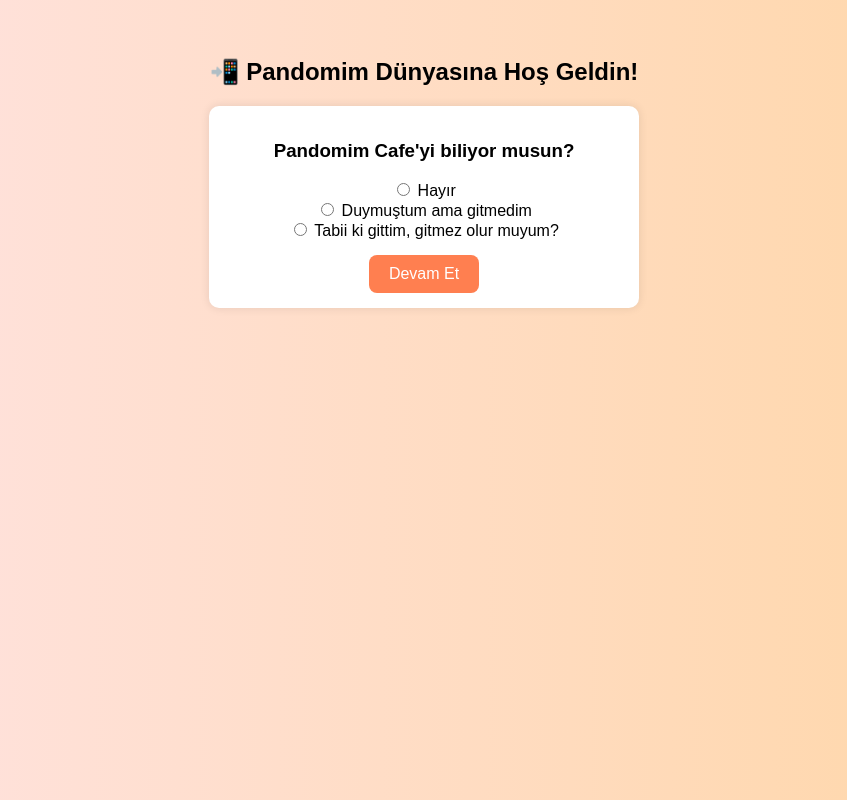
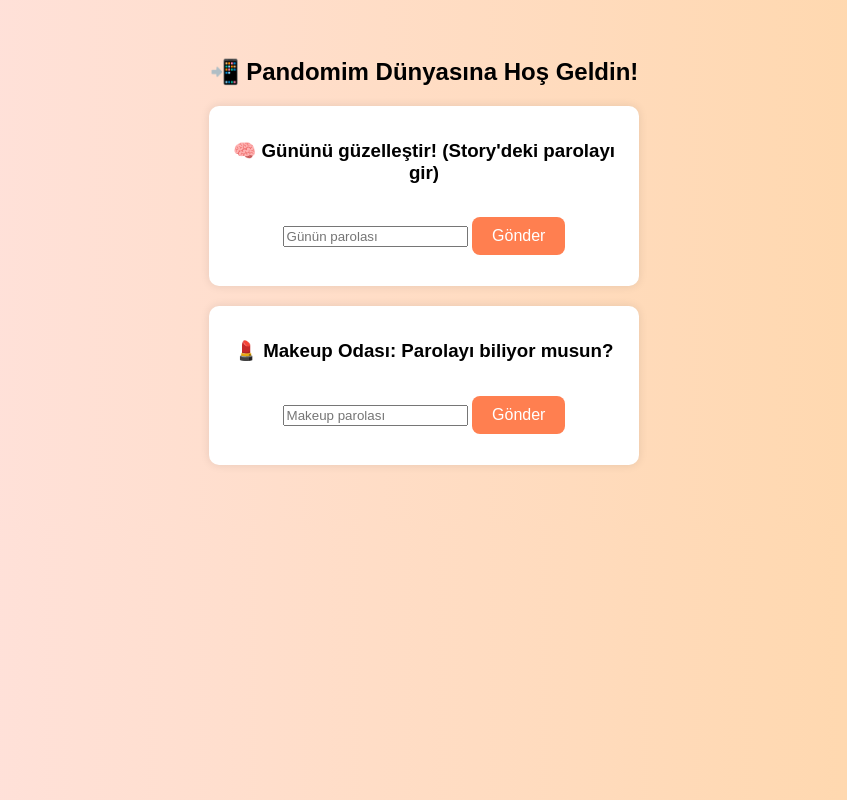
Before and after one commit to Pandomimcafe/pandomimcafe.github.io, a plain HTML site: page index.html in a window 1280 px wide. Both pictures are taken after a click on the button "Devam Et". Shown: the whole page, without its empty margins (216-1063 px from the left). Drawn offline with Linux system fonts and the light colour scheme.

Commit message:
Add files via upload

```diff
--- a/index.html
+++ b/index.html
@@ -44,72 +44,75 @@
 <body>
   <h2>📲 Pandomim Dünyasına Hoş Geldin!</h2>
   <div class="question" id="ilkSoru">
-    <h3>Pandomim Cafe'yi biliyor musun?</h3>
-    <label><input type="radio" name="q4" value="duymadim" /> Hayır</label><br/>
-    <label><input type="radio" name="q4" value="duydum" /> Duymuştum ama gitmedim</label><br/>
-    <label><input type="radio" name="q4" value="gittim" /> Tabii ki gittim, gitmez olur muyum?</label><br/>
-    <button onclick="degerlendir()">Devam Et</button>
+    <h3>Günün nasıl geçiyor?</h3>
+    <label><input type="radio" name="q1" value="iyi" /> Harika</label><br/>
+    <label><input type="radio" name="q1" value="kotu" /> Pek iyi değil</label><br/>
+    <button onclick="devamEt()">Devam Et</button>
   </div>
 
-  <div class="fal-bolumu" id="falBolumu">
-    <h3>Bugün kendini nasıl hissediyorsun?</h3>
-    <label><input type="radio" name="q1" value="iyi" /> Harika</label><br/>
-    <label><input type="radio" name="q1" value="yorgun" /> Yorgun</label><br/>
-    <h3>Aklında en çok ne var?</h3>
-    <label><input type="radio" name="q2" value="ask" /> Aşk</label><br/>
-    <label><input type="radio" name="q2" value="kariyer" /> Kariyer</label><br/>
-    <h3>En çok neyi diliyorsun?</h3>
-    <label><input type="radio" name="q3" value="surpriz" /> Sürpriz</label><br/>
-    <label><input type="radio" name="q3" value="huzur" /> Huzur</label><br/>
-    <button onclick="getFal()">Falımı Göster</button>
+  <div class="parola-bolumu" id="storyParolaBolumu">
+    <h3>🧠 Gününü güzelleştir! (Story'deki parolayı gir)</h3>
+    <input type="text" id="storyParolaInput" placeholder="Günün parolası" />
+    <button onclick="kontrolEtStoryParola()">Gönder</button>
+    <p id="storySonucu"></p>
   </div>
 
-  <div id="result"></div>
+  <div class="parola-bolumu" id="makeupParolaBolumu">
+    <h3>💄 Makeup Odası: Parolayı biliyor musun?</h3>
+    <input type="text" id="makeupParolaInput" placeholder="Makeup parolası" />
+    <button onclick="kontrolEtMakeupParola()">Gönder</button>
+    <p id="makeupSonucu"></p>
+  </div>
 
   <script>
     document.getElementById("ilkSoru").style.display = "block";
 
-    function degerlendir() {
-      const q4 = document.querySelector('input[name="q4"]:checked');
-      if (!q4) {
-        alert("Lütfen bir seçenek seç.");
-        return;
-      }
+    function devamEt() {
+      document.getElementById("ilkSoru").style.display = "none";
+      document.getElementById("storyParolaBolumu").style.display = "block";
+      document.getElementById("makeupParolaBolumu").style.display = "block";
+    }
 
-      const zatenYonlendirildi = localStorage.getItem("carkYonlendirildi");
+    async function kontrolEtStoryParola() {
+      const parola = document.getElementById("storyParolaInput").value.trim().toLowerCase();
+      const sonuc = document.getElementById("storySonucu");
 
-      if ((q4.value === "duymadim" || q4.value === "duydum") && !zatenYonlendirildi) {
-        localStorage.setItem("carkYonlendirildi", "true");
-        alert("🎁 Hediye çarkına yönlendiriliyorsun!");
-        window.location.href = "https://pandomimcafe.github.io/PANDOM-MCAFE/";
-      } else if (q4.value === "gittim") {
-        document.getElementById("ilkSoru").style.display = "none";
-        document.getElementById("falBolumu").style.display = "block";
-      } else {
-        alert("⚠️ Bu cihaz daha önce çarka yönlendirildi.");
+      try {
+        const res = await fetch("parola.json");
+        const data = await res.json();
+        if (parola === data.parola.toLowerCase()) {
+          const iltifat = data.iltifatlar[Math.floor(Math.random() * data.iltifatlar.length)];
+          sonuc.innerText = "💌 " + iltifat;
+          sonuc.style.color = "green";
+        } else {
+          sonuc.innerText = "❌ Parola yanlış.";
+          sonuc.style.color = "red";
+        }
+      } catch (e) {
+        sonuc.innerText = "⚠️ Parola kontrol edilemedi.";
+        sonuc.style.color = "orange";
       }
     }
 
-    function getFal() {
-      const q1 = document.querySelector('input[name="q1"]:checked');
-      const q2 = document.querySelector('input[name="q2"]:checked');
-      const q3 = document.querySelector('input[name="q3"]:checked');
+    async function kontrolEtMakeupParola() {
+      const parola = document.getElementById("makeupParolaInput").value.trim().toLowerCase();
+      const sonuc = document.getElementById("makeupSonucu");
 
-      if (!q1 || !q2 || !q3) {
-        alert("Tüm soruları yanıtla.");
-        return;
+      try {
+        const res = await fetch("makeup-parola.json");
+        const data = await res.json();
+        if (parola === data.parola.toLowerCase()) {
+          const iltifat = data.iltifatlar[Math.floor(Math.random() * data.iltifatlar.length)];
+          sonuc.innerText = "💖 " + iltifat;
+          sonuc.style.color = "purple";
+        } else {
+          sonuc.innerText = "❌ Parola yanlış.";
+          sonuc.style.color = "red";
+        }
+      } catch (e) {
+        sonuc.innerText = "⚠️ Parola kontrol edilemedi.";
+        sonuc.style.color = "orange";
       }
-
-      let fal = "Bugün kalbinin sesi sana rehberlik edecek.";
-      if (q2.value === "ask") {
-        fal = "Aşk hayatında yeni bir kıvılcım yaklaşıyor!";
-      } else if (q2.value === "kariyer") {
-        fal = "Kariyerinle ilgili güzel haberler yolda.";
-      }
-
-      document.getElementById("falBolumu").style.display = "none";
-      document.getElementById("result").innerText = fal;
-      document.getElementById("result").style.display = "block";
     }
   </script>
 </body>
--- /dev/null
+++ b/makeup-parola.json
@@ -0,0 +1 @@
+{"parola": "ışıltı", "iltifatlar": ["Sen güzelliğin tanımısın, aynaya her baktığında bunu hatırla.", "Her kadının içindeki ışık, seninle gökyüzüne ulaşıyor.", "Senin zarafetin kelimelerle anlatılamaz.", "Sen bir sanat eserisin, her detayın ilham verici.", "Bakışların bile güzellik anlatıyor, ışığın daim olsun."]}
--- a/parola.json
+++ b/parola.json
@@ -1,3 +1 @@
-{
-  "parola": "5550123"
-}
+{"parola": "umut", "iltifatlar": ["Bugün senin enerjin yıldızlardan bile parlak!", "Gülüşün etrafındaki herkesi iyileştiriyor.", "Sen farkında olmasan da birçok kişinin ilham kaynağısın.", "İçindeki güzellik dışına yansıyor.", "Varlığın bu dünyaya anlam katıyor."]}
```
